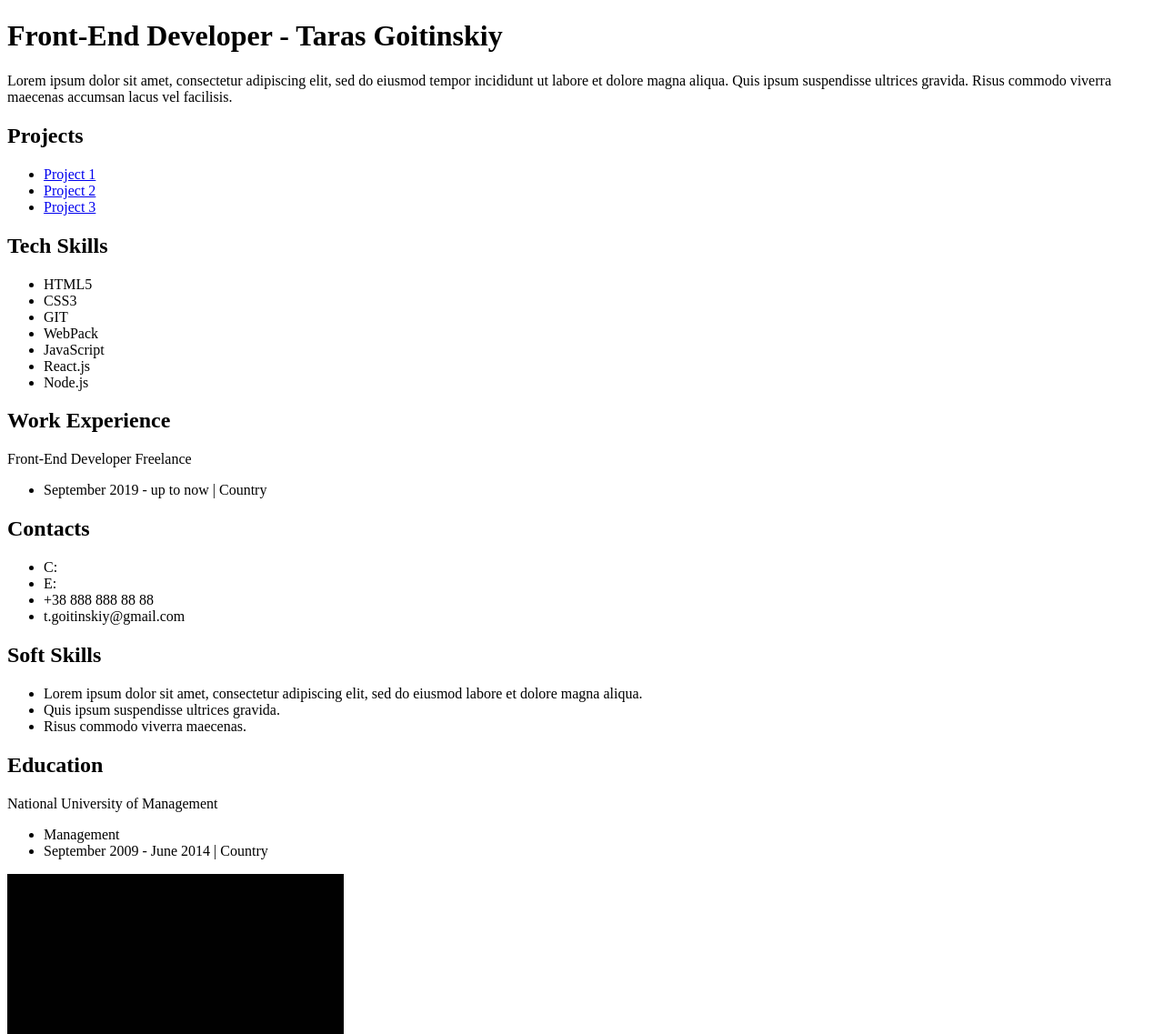
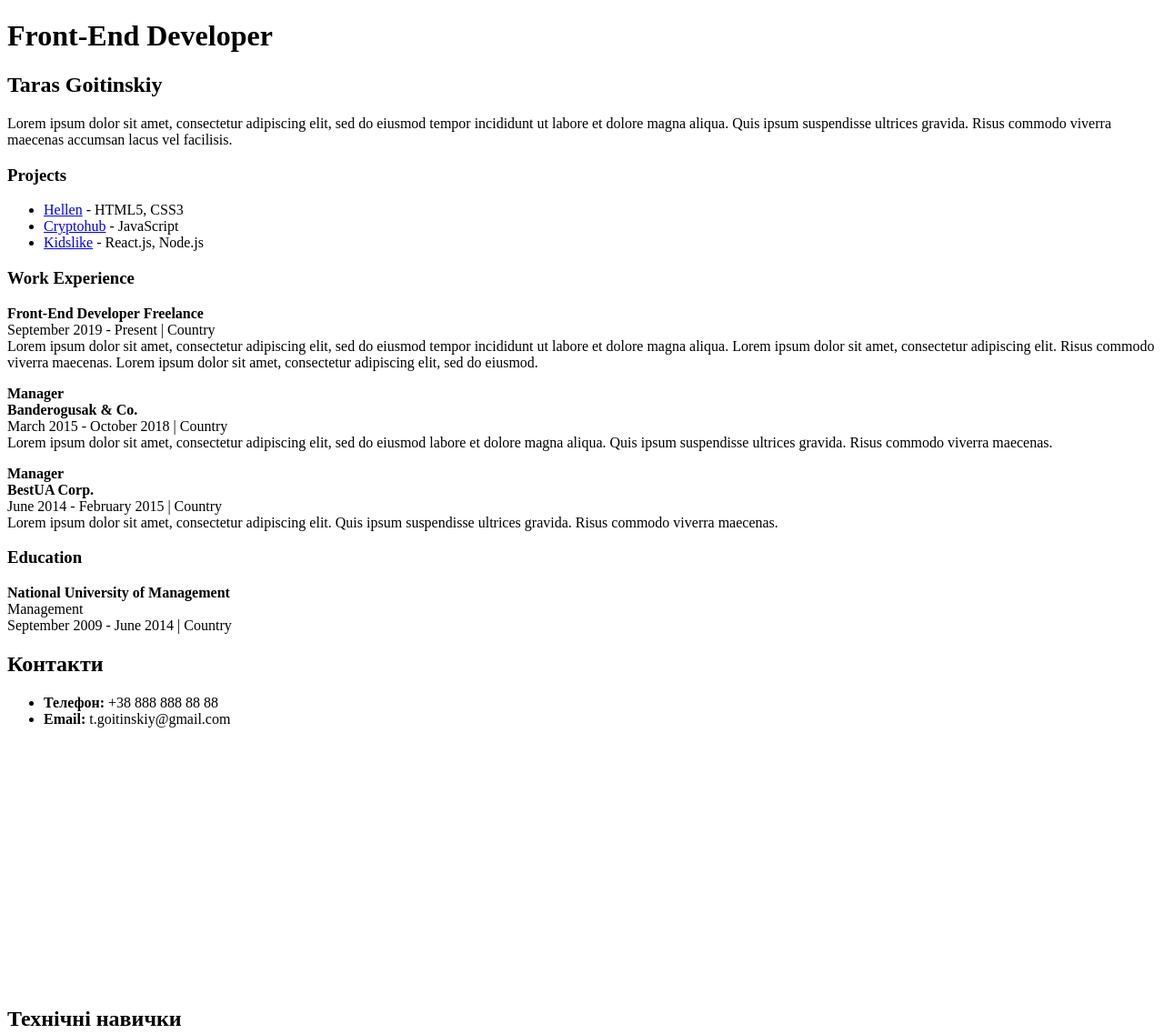
Before and after one commit to Edison6661/Laba-1, a plain HTML site: page index.html in a window 1280 px wide. Shown: the top 1137 px of the page at 91% size. Drawn offline with Linux system fonts and the light colour scheme.

Commit message:
Update index.html

```diff
--- a/index.html
+++ b/index.html
@@ -5,41 +5,69 @@
 <meta name="viewport" content="width=device-width, initial-scale=1.0">
 <title>Taras Goitinskiy - Front-End Developer</title>
 <style>
-        /* CSS код для кольорів */
-        .color1 { background: #010101; }
-        .color2 { background: #FFF354; }
-        .color3 { background: #000000; }
-        .color4 { background: #161D2A; }
-        .color5 { background: #6FE28F; }
-        .color6 { background: #A8A8A8; }
-        .color7 { background: #595959; }
-        .color8 { background: #6D9BF5; }
-        .color9 { background: #FFDECE; }
-        .color10 { background: #FFFFFF4D; }
-        .color11 { background: #005FFF; }
-        .color12 { background: #2979FF; }
-        .color13 { background: #365948; }
-        .color14 { background: #B1CCFF; }
-        .color15 { background: #E0EBFE; }
-        .color16 { background: #FFFFFF; }
-        /* CSS код для стилів елементів */
-        .element1 { width: 370px; height: 1319px; top: 40px; left: 40px; gap: 0px; opacity: 0px; }
-        .element2 { width: 1200px; height: 1319px; top: 40px; left: 40px; gap: 0px; opacity: 0px; }
-        .element3 { width: 702px; height: 154px; top: 120px; left: 498px; gap: 0px; opacity: 0px; }
-        .element4 { width: 526px; height: 536px; top: 461px; left: 498px; gap: 0px; opacity: 0px; }
-        .element5 { width: 526px; height: 103px; top: 1037px; left: 498px; gap: 0px; opacity: 0px; }
+  /* Add your CSS styles here */
+  .container {
+    width: 370px;
+    height: 370px;
+    position: relative;
+  }
+  .skills {
+    width: 370px;
+    height: 1319px;
+    position: relative;
+  }
 </style>
 </head>
 <body>
-    <h1>Front-End Developer - Taras Goitinskiy</h1>
+
+<div class="resume">
+  <h1>Front-End Developer</h1>
+  <h2>Taras Goitinskiy</h2>
+
   <p>Lorem ipsum dolor sit amet, consectetur adipiscing elit, sed do eiusmod tempor incididunt ut labore et dolore magna aliqua. Quis ipsum suspendisse ultrices gravida. Risus commodo viverra maecenas accumsan lacus vel facilisis.</p>
-    <h2>Projects</h2>
+
+  <h3>Projects</h3>
   <ul>
-        <li><a href="https://hellen.p.goit.global/">Project 1</a></li>
-        <li><a href="https://cryptohub.p.goit.global/">Project 2</a></li>
-        <li><a href="https://kidslike.p.goit.global/">Project 3</a></li>
+    <li><a href="https://hellen.p.goit.global/">Hellen</a> - HTML5, CSS3</li>
+    <li><a href="https://cryptohub.p.goit.global/">Cryptohub</a> - JavaScript</li>
+    <li><a href="https://kidslike.p.goit.global/">Kidslike</a> - React.js, Node.js</li>
   </ul>
-    <h2>Tech Skills</h2>
+
+  <h3>Work Experience</h3>
+  <p><strong>Front-End Developer Freelance</strong><br>
+    September 2019 - Present | Country<br>
+    Lorem ipsum dolor sit amet, consectetur adipiscing elit, sed do eiusmod tempor incididunt ut labore et dolore magna aliqua. Lorem ipsum dolor sit amet, consectetur adipiscing elit. Risus commodo viverra maecenas. Lorem ipsum dolor sit amet, consectetur adipiscing elit, sed do eiusmod.
+  </p>
+
+  <p><strong>Manager</strong><br>
+    <strong>Banderogusak & Co.</strong><br>
+    March 2015 - October 2018 | Country<br>
+    Lorem ipsum dolor sit amet, consectetur adipiscing elit, sed do eiusmod labore et dolore magna aliqua. Quis ipsum suspendisse ultrices gravida. Risus commodo viverra maecenas.
+  </p>
+
+  <p><strong>Manager</strong><br>
+    <strong>BestUA Corp.</strong><br>
+    June 2014 - February 2015 | Country<br>
+    Lorem ipsum dolor sit amet, consectetur adipiscing elit. Quis ipsum suspendisse ultrices gravida. Risus commodo viverra maecenas.
+  </p>
+
+  <h3>Education</h3>
+  <p><strong>National University of Management</strong><br>
+    Management<br>
+    September 2009 - June 2014 | Country
+  </p>
+</div>
+
+<div class="container">
+  <h2>Контакти</h2>
+  <ul>
+    <li><strong>Телефон:</strong> +38 888 888 88 88</li>
+    <li><strong>Email:</strong> t.goitinskiy@gmail.com</li>
+  </ul>
+</div>
+
+<div class="skills">
+  <h2>Технічні навички</h2>
   <ul>
     <li>HTML5</li>
     <li>CSS3</li>
@@ -49,35 +77,15 @@
     <li>React.js</li>
     <li>Node.js</li>
   </ul>
-    <h2>Work Experience</h2>
-    <p>Front-End Developer Freelance</p>
+
+  <h2>М'які навички</h2>
   <ul>
-        <li>September 2019 - up to now | Country</li>
+    <li>Scrum</li>
+    <li>Agile</li>
+    <li>GTD</li>
+    <li>Teamwork</li>
   </ul>
-    <h2>Contacts</h2>
-    <ul>
-        <li>C:</li>
-        <li>E:</li>
-        <li>+38 888 888 88 88</li>
-        <li>t.goitinskiy@gmail.com</li>
-    </ul>
-    <h2>Soft Skills</h2>
-    <ul>
-        <li>Lorem ipsum dolor sit amet, consectetur adipiscing elit, sed do eiusmod labore et dolore magna aliqua.</li>
-        <li>Quis ipsum suspendisse ultrices gravida.</li>
-        <li>Risus commodo viverra maecenas.</li>
-    </ul>
-    <h2>Education</h2>
-    <p>National University of Management</p>
-    <ul>
-        <li>Management</li>
-        <li>September 2009 - June 2014 | Country</li>
-    </ul>
-    <!-- Додавання кольорових блоків та стилізація -->
-    <div class="color1 element1"></div>
-    <div class="color2 element2"></div>
-    <div class="color3 element3"></div>
-    <div class="color4 element4"></div>
-    <div class="color5 element5"></div>
+</div>
+
 </body>
 </html>
```
Lines whose indentation alone changed are shown as unchanged.
